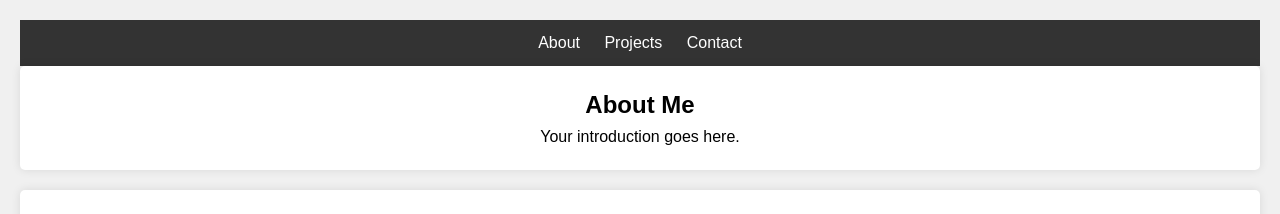
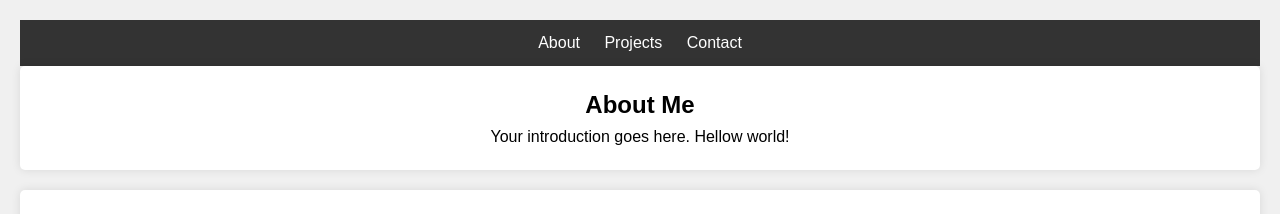
Before and after one commit to jinnysie/test, a plain HTML site: page index.html in a window 1280 px wide. Shown: the top 214 px of the page. Drawn offline with Linux system fonts and the light colour scheme.

Commit message:
Update index.html

```diff
--- a/index.html
+++ b/index.html
@@ -19,7 +19,7 @@
 
     <section id="about">
         <h2>About Me</h2>
-        <p>Your introduction goes here.</p>
+        <p>Your introduction goes here. Hellow world!</p>
     </section>
 
     <section id="projects">
```
